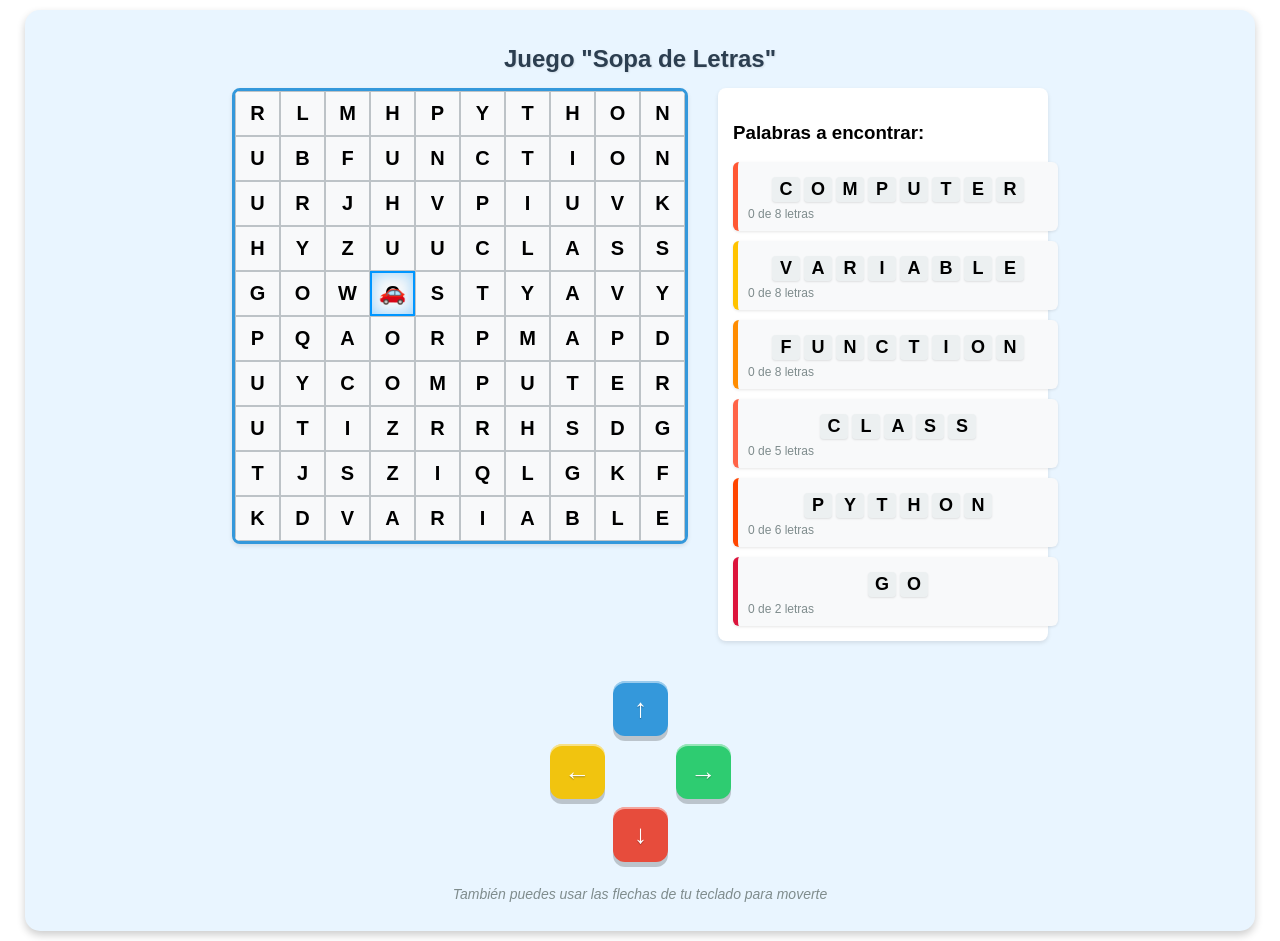
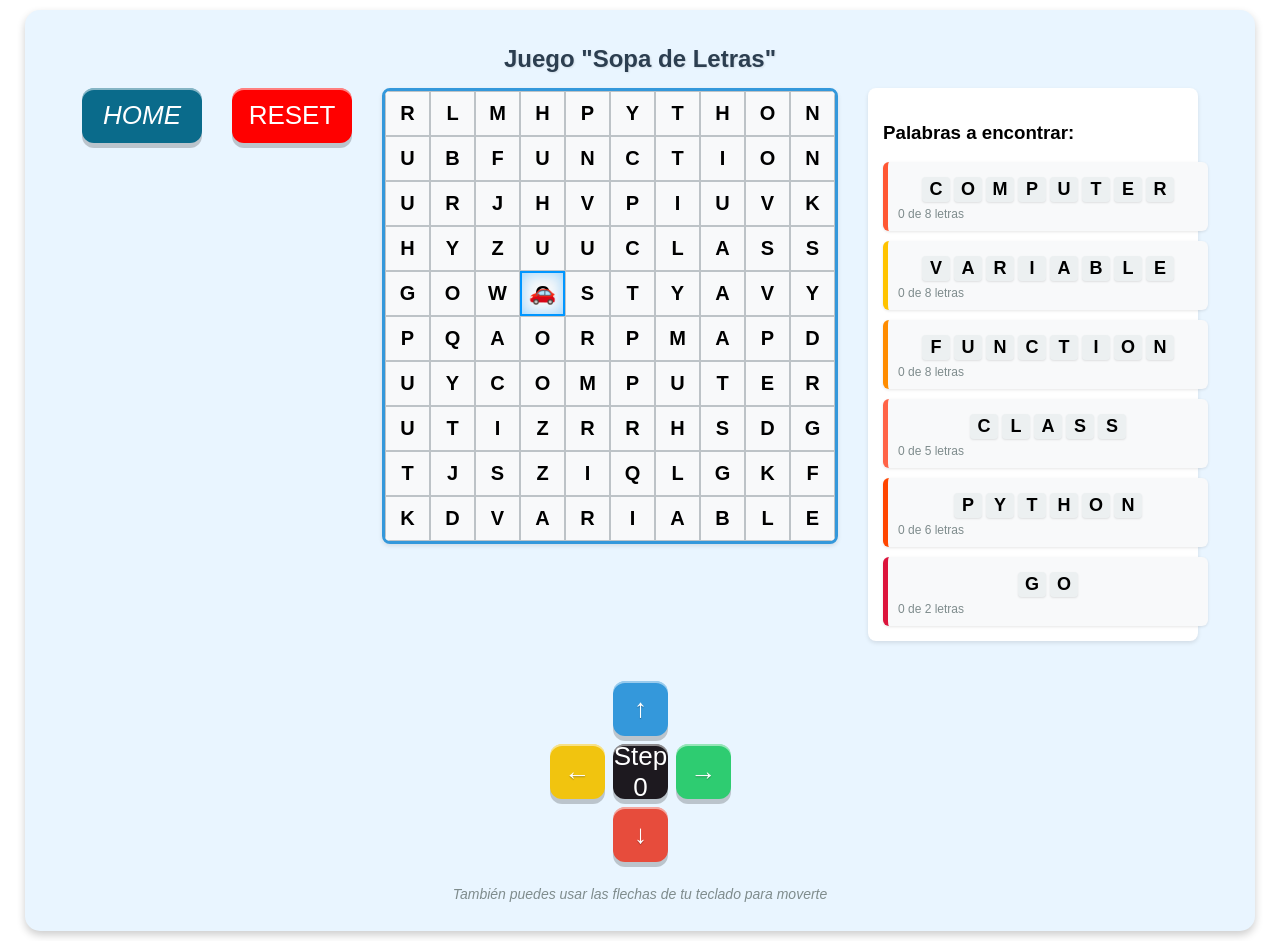
Before and after one commit to Eth4nSP/P-Web, an Angular app: page /game in a window 1280 px wide. Built offline with nearby package versions, Linux system fonts and the light colour scheme.

Commit message:
Agregnado jugabilidad y botones

```diff
--- a/src/app/board/board.component.html
+++ b/src/app/board/board.component.html
@@ -3,18 +3,12 @@
 
     <div class="game-layout" [class.mobile-layout]="isMobileDevice" [class.desktop-layout]="!isMobileDevice">
         <!-- Tablero del juego -->
+        <!-- BOTON DE HOME Y RESET-->
+        <a class="home" routerLink="/" routerLinkActive="router-link-active"><button>HOME</button></a>
+        <button class="reset" type="button" (click)="resetGame()">RESET</button>
         <div class="board">
-      <div
-        class="row"
-        *ngFor="let row of board; let i = index"
-      >
-        <app-cell
-          *ngFor="let cell of row; let j = index"
-          [value]="cell"
-          [isCarPosition]="isCarPosition(i, j)"
-          [isFound]="isPositionFound(i, j)"
-          [foundColor]="getPositionColor(i, j)"
-        ></app-cell>
+            <div class="row" *ngFor="let row of board; let i = index">
+                <app-cell *ngFor="let cell of row; let j = index" [value]="cell" [isCarPosition]="isCarPosition(i, j)" [isFound]="isPositionFound(i, j)" [foundColor]="getPositionColor(i, j)"></app-cell>
             </div>
         </div>
 
@@ -22,17 +16,9 @@
         <div class="target-words">
             <h3>Palabras a encontrar:</h3>
             <div class="words-container">
-        <div
-          class="word-item"
-          *ngFor="let word of words"
-          [style.border-color]="wordColors[word]"
-        >
+                <div class="word-item" *ngFor="let word of words" [style.border-color]="wordColors[word]">
                     <div class="letters">
-            <span
-              *ngFor="let letter of word.split(''); let i = index"
-              [class.found]="isLetterFound(word, i)"
-              [style.background-color]="isLetterFound(word, i) ? wordColors[word] : ''"
-            >
+                        <span *ngFor="let letter of word.split(''); let i = index" [class.found]="isLetterFound(word, i)" [style.background-color]="isLetterFound(word, i) ? wordColors[word] : ''">
               {{ letter }}
             </span>
                     </div>
@@ -48,8 +34,10 @@
     <div class="controls">
         <button type="button" class="btn-up" (click)="moveCar('up')">↑</button>
         <button type="button" class="btn-left" (click)="moveCar('left')">←</button>
+        <button type="button" class="btn-step">Step {{ steps }}</button>
         <button type="button" class="btn-right" (click)="moveCar('right')">→</button>
         <button type="button" class="btn-down" (click)="moveCar('down')">↓</button>
+
     </div>
 
     <!-- Instrucciones para teclado -->
--- a/src/app/board/board.component.scss
+++ b/src/app/board/board.component.scss
@@ -18,7 +18,9 @@ h2 {
     text-align: center;
 }
 
+
 /* Layout adaptativo según el dispositivo */
+
 .game-layout {
     display: flex;
     width: 100%;
@@ -27,13 +29,17 @@ h2 {
     margin-bottom: 20px;
 }
 
+
 /* Layout para escritorio: tablero a la izquierda y palabras a la derecha */
+
 .desktop-layout {
     flex-direction: row;
     align-items: flex-start;
 }
 
+
 /* Layout para móviles: tablero arriba y palabras abajo */
+
 .mobile-layout {
     flex-direction: column;
     align-items: center;
@@ -53,7 +59,9 @@ h2 {
     display: flex;
 }
 
+
 /* Estilos mejorados para los botones de control */
+
 .controls {
     margin-top: 20px;
     display: grid;
@@ -61,23 +69,29 @@ h2 {
     grid-template-rows: repeat(3, 1fr);
     gap: 8px;
     width: 100%;
-  max-width: 200px; /* Aumentado el tamaño */
+    max-width: 200px;
+    /* Aumentado el tamaño */
 }
 
 button {
-  width: 60px; /* Aumentado para mejor visibilidad y uso */
-  height: 60px; /* Aumentado para mejor visibilidad y uso */
+    width: 60px;
+    /* Aumentado para mejor visibilidad y uso */
+    height: 60px;
+    /* Aumentado para mejor visibilidad y uso */
     display: flex;
     justify-content: center;
     align-items: center;
-  font-size: 28px; /* Aumentado el tamaño de las flechas */
+    font-size: 28px;
+    /* Aumentado el tamaño de las flechas */
     cursor: pointer;
     color: white;
     border: none;
-  border-radius: 12px; /* Redondeado más pronunciado */
+    border-radius: 12px;
+    /* Redondeado más pronunciado */
     box-shadow: 0 5px 0 rgba(0, 0, 0, 0.2), inset 0 2px 0 rgba(255, 255, 255, 0.5);
     transition: all 0.1s ease;
-  touch-action: manipulation; /* Mejora para dispositivos táctiles */
+    touch-action: manipulation;
+    /* Mejora para dispositivos táctiles */
 }
 
 button:hover {
@@ -90,36 +104,50 @@ button:active {
     box-shadow: 0 2px 0 rgba(0, 0, 0, 0.2), inset 0 1px 0 rgba(255, 255, 255, 0.5);
 }
 
+
 /* Colores específicos para cada botón */
+
 .btn-up {
     grid-column: 2;
     grid-row: 1;
-  background-color: #3498db; /* Azul */
+    background-color: #3498db;
+    /* Azul */
     text-shadow: 0 1px 1px rgba(0, 0, 0, 0.3);
 }
 
 .btn-left {
     grid-column: 1;
     grid-row: 2;
-  background-color: #f1c40f; /* Amarillo */
+    background-color: #f1c40f;
+    /* Amarillo */
     text-shadow: 0 1px 1px rgba(0, 0, 0, 0.3);
 }
 
 .btn-right {
     grid-column: 3;
     grid-row: 2;
-  background-color: #2ecc71; /* Verde */
+    background-color: #2ecc71;
+    /* Verde */
     text-shadow: 0 1px 1px rgba(0, 0, 0, 0.3);
 }
 
 .btn-down {
     grid-column: 2;
     grid-row: 3;
-  background-color: #e74c3c; /* Rojo */
+    background-color: #e74c3c;
+    /* Rojo */
     text-shadow: 0 1px 1px rgba(0, 0, 0, 0.3);
 }
 
+.btn-step {
+    grid-row: 2;
+    grid-column: 2;
+    background-color: #1d191f;
+}
+
+
 /* Estilos para el panel de palabras */
+
 .target-words {
     background-color: #fff;
     padding: 15px;
@@ -127,12 +155,16 @@ button:active {
     box-shadow: 0 2px 4px rgba(0, 0, 0, 0.1);
 }
 
+
 /* En escritorio, el ancho es más estrecho */
+
 .desktop-layout .target-words {
     width: 250px;
 }
 
+
 /* En móvil, el ancho es completo */
+
 .mobile-layout .target-words {
     width: 100%;
     max-width: 500px;
@@ -140,7 +172,8 @@ button:active {
 
 .words-container {
     display: flex;
-  flex-direction: column; /* Palabras una debajo de otra */
+    flex-direction: column;
+    /* Palabras una debajo de otra */
     gap: 10px;
 }
 
@@ -150,7 +183,8 @@ button:active {
     border-radius: 6px;
     box-shadow: 0 1px 3px rgba(0, 0, 0, 0.1);
     width: 100%;
-  border-left: 5px solid; /* El color se asigna dinámicamente */
+    border-left: 5px solid;
+    /* El color se asigna dinámicamente */
     transition: all 0.3s ease;
 }
 
@@ -179,9 +213,15 @@ button:active {
 }
 
 @keyframes pulse {
-  0% { transform: scale(1); }
-  50% { transform: scale(1.2); }
-  100% { transform: scale(1); }
+    0% {
+        transform: scale(1);
+    }
+    50% {
+        transform: scale(1.2);
+    }
+    100% {
+        transform: scale(1);
+    }
 }
 
 .progress {
@@ -190,7 +230,9 @@ button:active {
     color: #7f8c8d;
 }
 
+
 /* Instrucciones para teclado */
+
 .keyboard-instructions {
     margin-top: 10px;
     text-align: center;
@@ -199,41 +241,40 @@ button:active {
     font-style: italic;
 }
 
+
 /* Estilos responsivos para diferentes tamaños de pantalla */
+
 @media (max-width: 768px) {
     .game-container {
         padding: 10px;
         margin: 5px;
     }
-
     h2 {
         font-size: 18px;
     }
-
     /* En móvil, los botones deben ser aún más grandes para uso táctil */
     .controls {
         max-width: 200px;
         gap: 10px;
     }
-
     button {
-    width: 70px; /* Más grande para dedos */
-    height: 70px; /* Más grande para dedos */
-    font-size: 32px; /* Flechas más grandes */
+        width: 70px;
+        /* Más grande para dedos */
+        height: 70px;
+        /* Más grande para dedos */
+        font-size: 32px;
+        /* Flechas más grandes */
     }
-
     /* En móvil, las palabras se muestran de forma horizontal compacta */
     .mobile-layout .words-container {
         flex-direction: row;
         flex-wrap: wrap;
         justify-content: center;
     }
-
     .mobile-layout .word-item {
         min-width: 120px;
         flex: 1;
     }
-
     .letters span {
         font-size: 16px;
         min-width: 16px;
@@ -245,55 +286,51 @@ button:active {
         padding: 8px;
         margin: 2px;
     }
-
     /* Para pantallas muy pequeñas, botones medianos */
     button {
         width: 65px;
         height: 65px;
         font-size: 30px;
     }
-
     .controls {
         max-width: 180px;
     }
-
     .mobile-layout .word-item {
         min-width: 100px;
     }
-
     .letters span {
         font-size: 14px;
         min-width: 14px;
     }
 }
 
+
 /* Estilos para pantallas grandes (Desktop) */
+
 @media (min-width: 1024px) {
     .game-container {
         max-width: 1200px;
     }
-
     .desktop-layout {
         gap: 30px;
     }
-
     .desktop-layout .target-words {
         width: 300px;
     }
-
     /* En desktop, botones de tamaño estándar pero bien visibles */
     button {
         width: 55px;
         height: 55px;
         font-size: 26px;
     }
-
     .controls {
         max-width: 180px;
     }
 }
 
+
 /* Animaciones adicionales para mejorar la experiencia */
+
 .word-item:hover {
     transform: translateY(-2px);
     box-shadow: 0 3px 6px rgba(0, 0, 0, 0.15);
@@ -303,9 +340,28 @@ button:active {
     transition: all 0.3s ease;
 }
 
+
 /* Mejora visual para celdas encontradas */
+
 .cell.found-letter {
     animation: foundLetterPulse 0.6s ease-in-out;
+}
+
+.reset {
+    background-color: red;
+    width: 120px;
+}
+
+.home button {
+    background-color: rgb(10, 107, 139);
+    width: 120px;
+    font-style: italic;
+}
+
+.home {
+    text-decoration: none;
+    color: inherit;
+    display: block;
 }
 
 @keyframes foundLetterPulse {
--- a/src/app/board/board.component.ts
+++ b/src/app/board/board.component.ts
@@ -3,6 +3,7 @@ import { CommonModule } from '@angular/common';
 import { CellComponent } from '../cell/cell.component';
 import { GameService } from '../game.service';
 import { Subscription } from 'rxjs';
+import { RouterLink } from '@angular/router';
 
 interface FoundPosition {
   row: number;
@@ -23,12 +24,14 @@ interface WordSequence {
   standalone: true,
   imports: [
     CommonModule,
-    CellComponent
+    CellComponent,
+    RouterLink
   ],
   templateUrl: './board.component.html',
   styleUrls: ['./board.component.scss']
 })
 export class BoardComponent implements OnInit, OnDestroy {
+  steps: number = 0;
   board: string[][] = [];
   carPosition = { row: 0, col: 0 };
   words: string[] = ['COMPUTER', 'VARIABLE', 'FUNCTION', 'CLASS', 'PYTHON', 'GO'];
@@ -60,15 +63,19 @@ export class BoardComponent implements OnInit, OnDestroy {
     switch(event.key) {
       case 'ArrowUp':
         this.moveCar('up');
+        this.steps++;
         break;
       case 'ArrowDown':
         this.moveCar('down');
+        this.steps++;
         break;
       case 'ArrowLeft':
         this.moveCar('left');
+        this.steps++;
         break;
       case 'ArrowRight':
         this.moveCar('right');
+        this.steps++;
         break;
     }
   }
@@ -483,18 +490,43 @@ export class BoardComponent implements OnInit, OnDestroy {
     switch (direction) {
       case 'up':
         if (newPos.row > 0) newPos.row--;
+        this.steps++;
         break;
       case 'down':
         if (newPos.row < this.board.length - 1) newPos.row++;
+        this.steps++;
         break;
       case 'left':
         if (newPos.col > 0) newPos.col--;
+        this.steps++;
         break;
       case 'right':
         if (newPos.col < this.board[0].length - 1) newPos.col++;
+        this.steps++;
         break;
     }
 
     this.gameService.updateCarPosition(newPos.row, newPos.col);
   }
+
+  resetGame(): void {
+    // Reiniciar el juego
+    this.initializeBoard();
+    this.foundPositions = [];
+    this.activeWordSequences = [];
+
+    // Reiniciar el estado de las letras encontradas
+    this.words.forEach(word => {
+      this.wordLetterStates[word] = Array(word.length).fill(false);
+    });
+
+    // Colocar el auto en una nueva posición aleatoria
+    this.placeCarRandomly();
+    this.steps = 0;
+  }
+
+  countSteps(): number {
+    // Contar los pasos desde la posición inicial del carro hasta la actual
+    return Math.abs(this.carPosition.row) + Math.abs(this.carPosition.col);
+  }
 }
--- /dev/null
+++ b/src/app/pages/puntaje/puntaje.component.html
@@ -0,0 +1 @@
+<p>puntaje works!</p>
```
Also changed, not shown: src/app/pages/puntaje/puntaje.component.ts (added, +13 -0 lines), src/app/pages/puntaje/puntaje.component.scss (added), 1 other file (tests, documents, lock files or other folders). Lines whose indentation alone changed are shown as unchanged.
